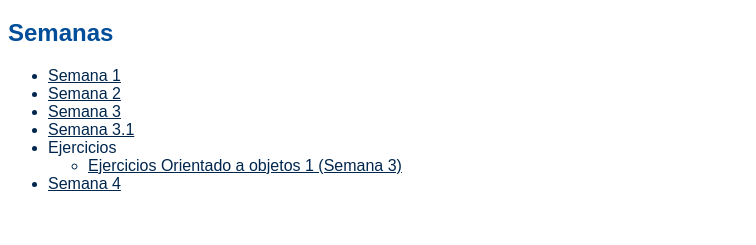
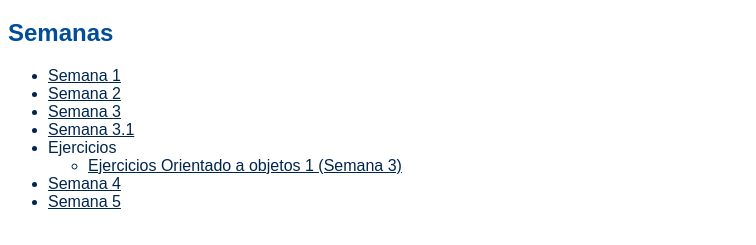
Before and after one commit to ElliottMardones/INFO1123, a plain HTML site: page docs/index.html in a window 1280 px wide. Shown: the part 61-306 px from the top of the page, without its empty margins (0-756 px from the left). Drawn offline with Linux system fonts and the light colour scheme.

Commit message:
Update index.html

```diff
--- a/docs/index.html
+++ b/docs/index.html
@@ -32,6 +32,7 @@
                 </ul>
             </li>
             <li><a href="semana_4.html">Semana 4</a></li>
+            <li><a href="semana_5.html">Semana 5</a></li>
         </ul>
     </body>
 </html>
```
